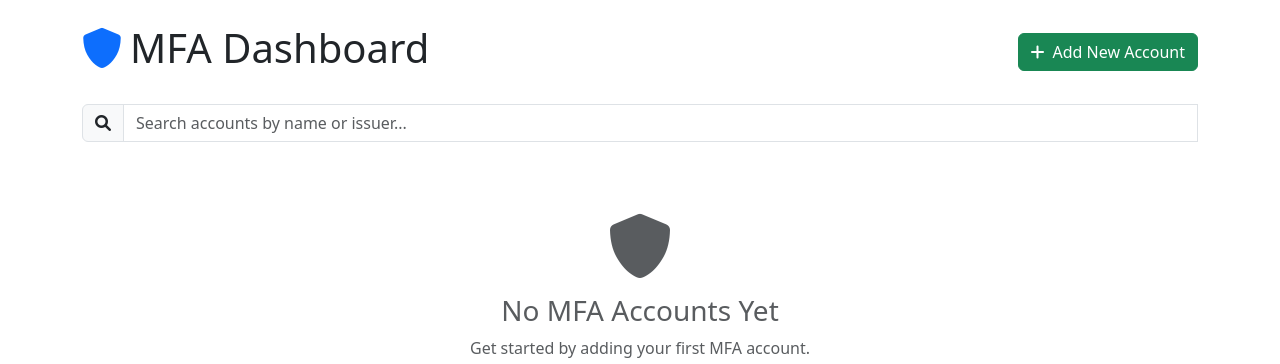
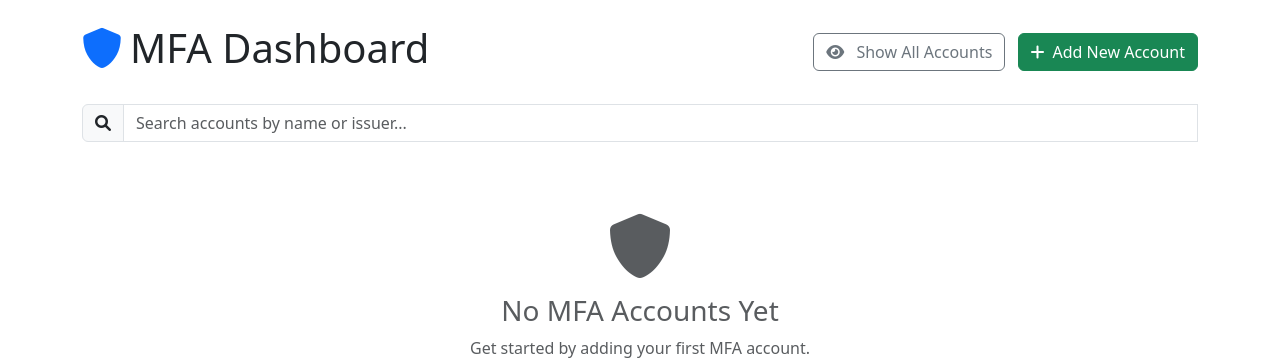
Before and after one commit to ifriz/mfa-manager, a Flask app: page / in a window 1280 px wide. Shown: the part 56-420 px from the top of the page. Run offline with Flask 3, Linux system fonts and the light colour scheme; data that the repository does not hold is empty.

Commit message:
feat: added "hidden" flag to accounts (#3)
* feat: added "hidden" flag to accounts

updated account model to be able to mark an account as hidden. If the account is marked as hidden, it won't display on the main accounts page.

* Update run.py

Co-authored-by: Copilot <175728472+Copilot@users.noreply.github.com>

* Update templates/index.html

Co-authored-by: Copilot <175728472+Copilot@users.noreply.github.com>

---------

Co-authored-by: Copilot <175728472+Copilot@users.noreply.github.com>

```diff
--- a/app.py
+++ b/app.py
@@ -17,7 +17,14 @@ db.init_app(app)
 @app.route('/')
 def index():
     """Main dashboard showing all MFA accounts and their current codes"""
-    accounts = MFAAccount.query.all()
+    # Check if user wants to show all accounts (including hidden)
+    show_all = request.args.get('show_all', 'false').lower() == 'true'
+
+    if show_all:
+        accounts = MFAAccount.query.all()
+    else:
+        accounts = MFAAccount.query.filter_by(hidden=False).all()
+
     account_data = []
 
     for account in accounts:
@@ -25,11 +32,12 @@ def index():
             'id': account.id,
             'account_name': account.account_name,
             'issuer': account.issuer,
+            'hidden': account.hidden,
             'totp_code': account.get_totp_code(),
             'remaining_time': account.get_remaining_time()
         })
 
-    return render_template('index.html', accounts=account_data, theme=session.get('theme', 'light'))
+    return render_template('index.html', accounts=account_data, show_all=show_all, theme=session.get('theme', 'light'))
 
 @app.route('/add', methods=['GET', 'POST'])
 def add_account():
@@ -91,6 +99,7 @@ def view_account(account_id):
         'account_name': account.account_name,
         'issuer': account.issuer,
         'secret': account.secret,
+        'hidden': account.hidden,
         'totp_code': account.get_totp_code(),
         'remaining_time': account.get_remaining_time(),
         'qr_code_image': account.generate_qr_code_image(),
@@ -98,6 +107,26 @@ def view_account(account_id):
     }
 
     return render_template('account_detail.html', account=account_data, theme=session.get('theme', 'light'))
+
+@app.route('/toggle_hidden/<int:account_id>', methods=['POST'])
+def toggle_hidden(account_id):
+    """Toggle the hidden status of an MFA account"""
+    account = MFAAccount.query.get_or_404(account_id)
+    account.hidden = not account.hidden
+    status = 'hidden' if account.hidden else 'shown'
+
+    try:
+        db.session.commit()
+        flash(f'Account "{account.account_name}" is now {status}.', 'success')
+    except Exception as e:
+        db.session.rollback()
+        flash(f'Error updating account: {str(e)}', 'error')
+
+    # Redirect back to the page they came from, preserving show_all parameter
+    show_all = request.form.get('show_all', 'false').lower() == 'true'
+    if show_all:
+        return redirect(url_for('index', show_all='true'))
+    return redirect(url_for('index'))
 
 @app.route('/delete/<int:account_id>', methods=['POST'])
 def delete_account(account_id):
@@ -143,10 +172,14 @@ def edit_account(account_id):
                 flash('Account name already exists!', 'error')
                 return render_template('edit_account.html', account=account, theme=session.get('theme', 'light'))
 
+        # Get hidden status (checkbox returns 'on' if checked, otherwise not present)
+        hidden = request.form.get('hidden') == 'on'
+
         # Update account
         account.account_name = new_account_name
         account.secret = new_secret.upper().replace(' ', '')
         account.issuer = new_issuer
+        account.hidden = hidden
 
         try:
             db.session.commit()
@@ -161,7 +194,14 @@ def edit_account(account_id):
 @app.route('/api/codes')
 def get_all_codes():
     """API endpoint to get all current TOTP codes (for auto-refresh)"""
-    accounts = MFAAccount.query.all()
+    # Check if user wants to show all accounts (including hidden)
+    show_all = request.args.get('show_all', 'false').lower() == 'true'
+
+    if show_all:
+        accounts = MFAAccount.query.all()
+    else:
+        accounts = MFAAccount.query.filter_by(hidden=False).all()
+
     codes = []
 
     for account in accounts:
@@ -246,6 +286,14 @@ if __name__ == '__main__':
 
     with app.app_context():
         db.create_all()
+        # Run migration to add hidden column if it doesn't exist
+        try:
+            from migrate_add_hidden_column import migrate
+            migrate()
+        except Exception as e:
+            # Migration will be handled automatically by SQLAlchemy if column doesn't exist
+            # This is just a safety check for existing databases
+            pass
 
     # Get configuration from environment variables
     host = get_host()
--- a/models.py
+++ b/models.py
@@ -15,6 +15,8 @@ class MFAAccount(db.Model):
     account_name = db.Column(db.String(100), nullable=False, unique=True)
     secret = db.Column(db.String(100), nullable=False)
     issuer = db.Column(db.String(100), nullable=True, default='MFA Manager')
+
+    hidden = db.Column(db.Boolean, nullable=False, default=False)
     created_at = db.Column(db.DateTime, default=datetime.now(timezone.utc))
     updated_at = db.Column(db.DateTime, default=datetime.now(timezone.utc), onupdate=datetime.now(timezone.utc))
 
--- a/templates/index.html
+++ b/templates/index.html
@@ -5,9 +5,16 @@
 {% block content %}
 <div class="d-flex justify-content-between align-items-center mb-4">
     <h1><i class="fas fa-shield-alt me-2 text-primary"></i>MFA Dashboard</h1>
-    <a href="{{ url_for('add_account') }}" class="btn btn-success">
-        <i class="fas fa-plus me-2"></i>Add New Account
-    </a>
+    <div>
+        <a href="{{ url_for('index', show_all='true' if not show_all else 'false') }}"
+           class="btn btn-outline-secondary me-2">
+            <i class="fas fa-{{ 'eye-slash' if show_all else 'eye' }} me-2"></i>
+            {{ 'Show Active Only' if show_all else 'Show All Accounts' }}
+        </a>
+        <a href="{{ url_for('add_account') }}" class="btn btn-success">
+            <i class="fas fa-plus me-2"></i>Add New Account
+        </a>
+    </div>
 </div>
 
 <div class="mb-4">
@@ -57,6 +64,18 @@
                                 </li>
                                 <li><hr class="dropdown-divider"></li>
                                 <li>
+                                    <form method="POST"
+                                          action="{{ url_for('toggle_hidden', account_id=account.id) }}"
+                                          style="display: inline;">
+                                        <input type="hidden" name="show_all" value="{{ 'true' if show_all else 'false' }}">
+                                        <button type="submit" class="dropdown-item">
+                                            <i class="fas fa-{{ 'eye' if account.hidden else 'eye-slash' }} me-2"></i>
+                                            {{ 'Show' if account.hidden else 'Hide' }} Account
+                                        </button>
+                                    </form>
+                                </li>
+                                <li><hr class="dropdown-divider"></li>
+                                <li>
                                     <form method="POST" action="{{ url_for('delete_account', account_id=account.id) }}"
                                           style="display: inline;"
                                           onsubmit="return confirm('Are you sure you want to delete {{ account.account_name }}?')">
@@ -85,6 +104,11 @@
                         {% if account.issuer and account.issuer != 'MFA Manager' %}
                             <small class="text-muted d-block mt-2">
                                 <i class="fas fa-building me-1"></i>{{ account.issuer }}
+                            </small>
+                        {% endif %}
+                        {% if account.hidden %}
+                            <small class="text-muted d-block mt-2">
+                                <i class="fas fa-eye-slash me-1"></i>Hidden
                             </small>
                         {% endif %}
                     </div>
@@ -182,7 +206,9 @@ function performSearch(query) {
 
 // Auto-refresh TOTP codes
 function refreshCodes() {
-    fetch('/api/codes')
+    const showAll = {{ 'true' if show_all else 'false' }};
+    const url = showAll ? '/api/codes?show_all=true' : '/api/codes';
+    fetch(url)
         .then(response => response.json())
         .then(data => {
             data.forEach(account => {
```
Also changed, not shown: migrate_add_hidden_column.py (added, +60 -0 lines), run.py (+8 -0 lines), templates/account_detail.html (+20 -0 lines), templates/edit_account.html (+11 -0 lines).
